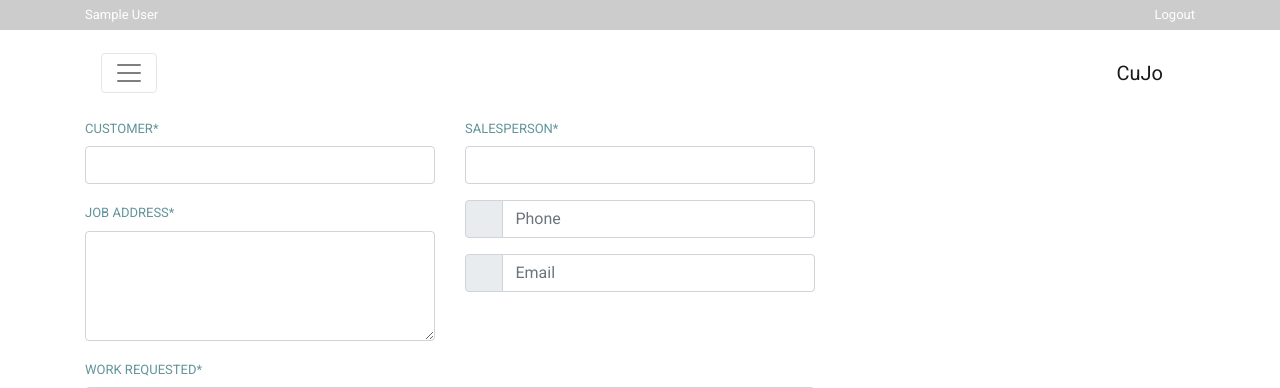
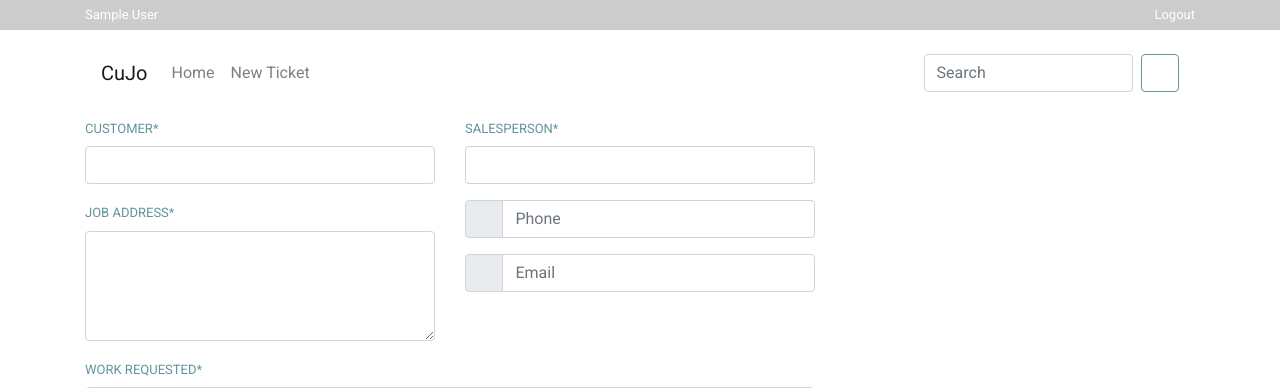
Before and after one commit to jmooo/cujo, a Django app: page /ticket/new/ in a window 1280 px wide. Shown: the top 388 px of the page. Run offline with Django 3.2, Linux system fonts and the light colour scheme; a user stored in the database is signed in; tables that the repository leaves empty hold one stand-in row (values such as "Sample post"); style sheets or scripts are compiled from the project's sources; parts of the project's set-up code (start-up, migrations or seed data) failed here and were passed over; some libraries are stand-ins or nearby versions; some web fonts are replaced.

Commit message:
navbar class update for bootstrap 4 compat

```diff
--- a/templates/page_setup.html
+++ b/templates/page_setup.html
@@ -22,7 +22,7 @@
     <div class="container">
       <div class="row">
         <div class="col">
-          <nav class="navbar navbar-toggleable-md navbar-light">
+          <nav class="navbar navbar-expand-md navbar-light">
             <button class="navbar-toggler navbar-toggler-right" type="button" data-toggle="collapse" data-target="#navbarSupportedContent" aria-controls="navbarSupportedContent" aria-expanded="false" aria-label="Toggle navigation">
               <span class="navbar-toggler-icon"></span>
             </button>
```
